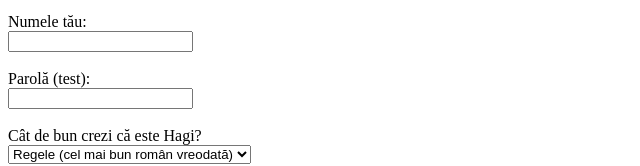
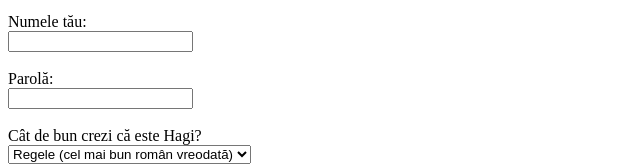
Before and after one commit to ClaudiuCiuca/HTML-Homework, a plain HTML site: page index.html in a window 1280 px wide. Shown: the part 652-818 px from the top of the page, 0-640 px from the left. Drawn offline with Linux system fonts and the light colour scheme.

Commit message:
Update index.html

```diff
--- a/index.html
+++ b/index.html
@@ -85,7 +85,7 @@
         <br />
 
         <div>
-          <label for="pass">Parolă (test):</label><br />
+          <label for="pass">Parolă:</label><br />
           <input type="password" id="pass" name="pass" />
         </div>
         <br />
```
